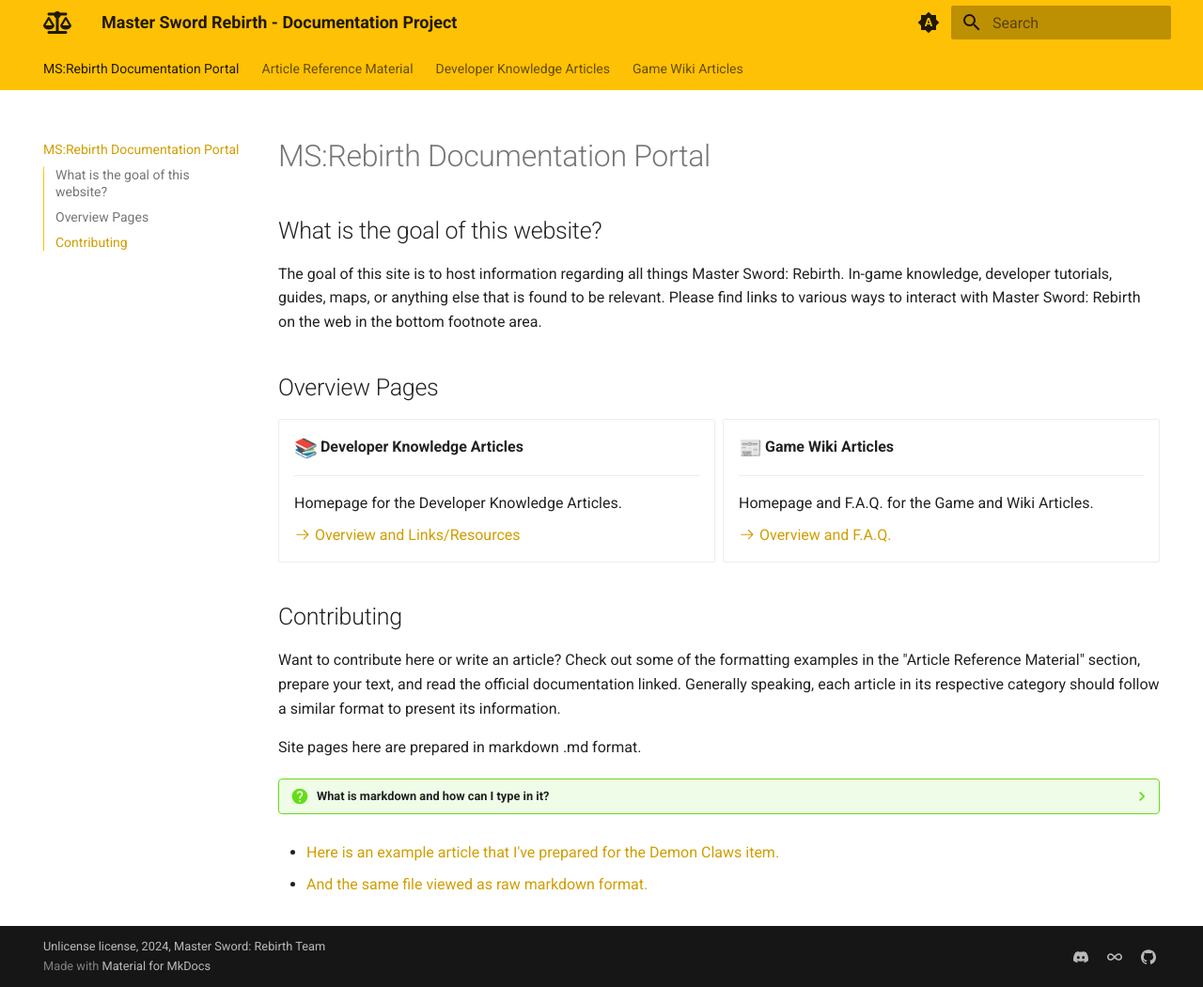
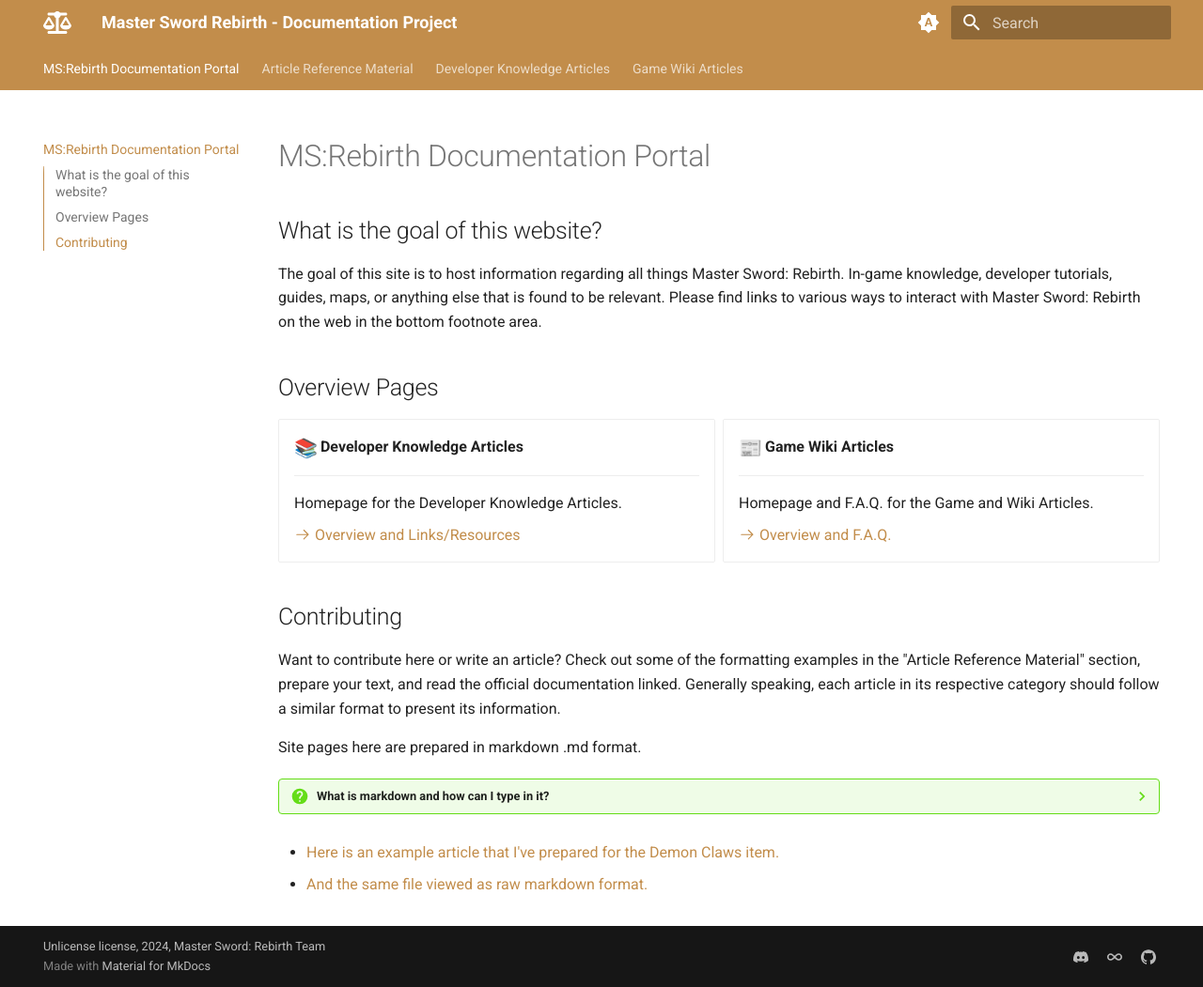
Before and after one commit to frendship-loost/msr-documentation, an MkDocs documentation site: the page built from docs/index.md, in a window 1280 px wide and 1051 px high. Shown: the whole window at 94% size. Built offline with MkDocs 1.6.1 and Material for MkDocs 9.7.7, drawn with Linux system fonts in a browser that asks for light colours; emoji names are drawn with the system emoji font.

Commit message:
color update
color topbar change

```diff
--- /dev/null
+++ b/docs/stylesheets/extra.css
@@ -0,0 +1,5 @@
+:root {
+    --md-primary-fg-color:        #c28d4b;
+    --md-primary-fg-color--light: #c28d4b;
+    --md-primary-fg-color--dark:  #c28d4b;
+  }
--- a/mkdocs.yml
+++ b/mkdocs.yml
@@ -19,14 +19,14 @@
 
     # Palette toggle for automatic mode
     - media: "(prefers-color-scheme)"
-      primary: amber
+      primary: custom
       toggle:
         icon: material/brightness-auto
         name: Switch to light mode
 
     # Palette toggle for light mode
     - media: "(prefers-color-scheme: light)"
-      primary: amber
+      primary: custom
       scheme: default
       toggle:
         icon: material/brightness-7
@@ -34,7 +34,7 @@
 
     # Palette toggle for dark mode
     - media: "(prefers-color-scheme: dark)"
-      primary: amber
+      primary: custom
       scheme: slate
       toggle:
         icon: material/brightness-4
@@ -65,6 +65,9 @@
   - admonition
   - pymdownx.details
 
+extra_css:
+  - stylesheets/extra.css
+
 extra:
   social:
     - icon: simple/discord
```
